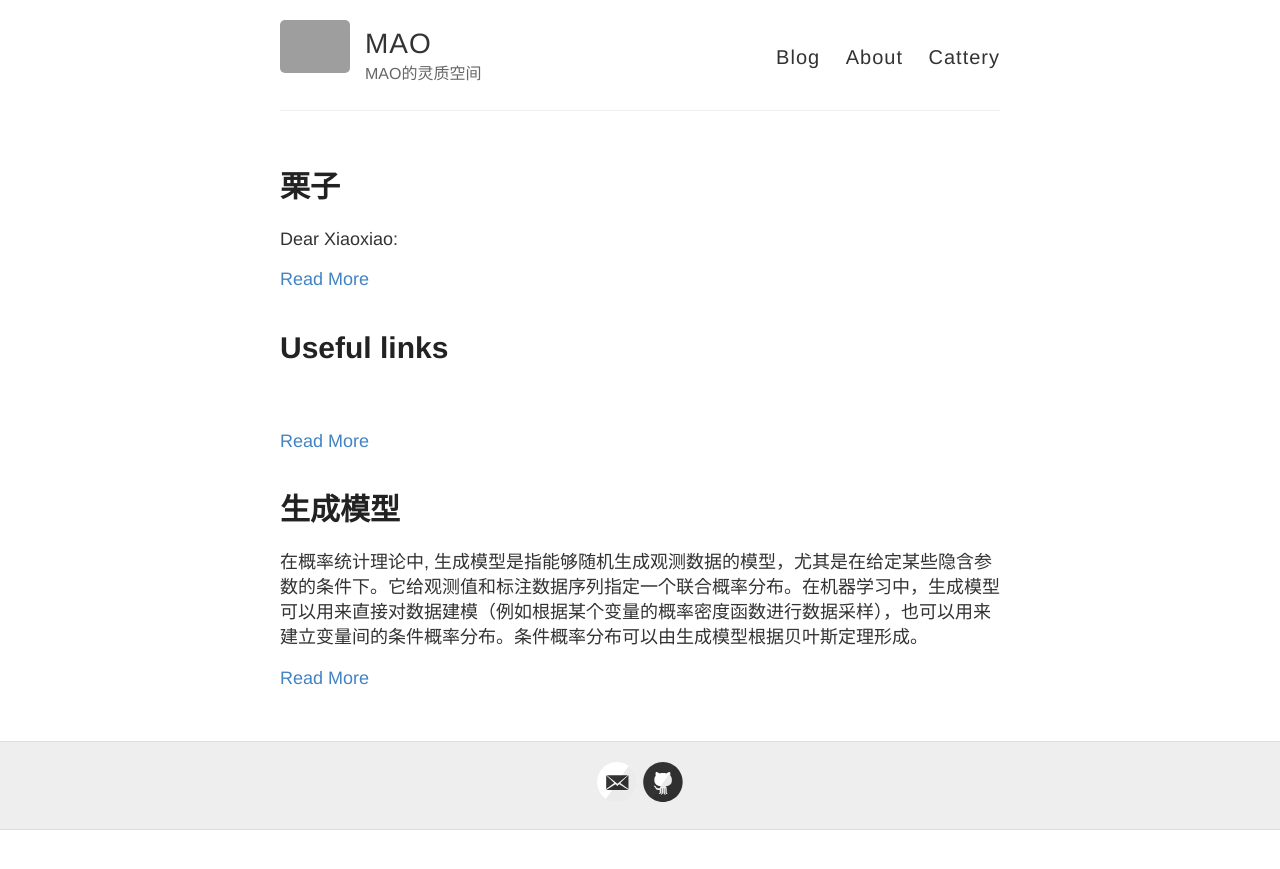
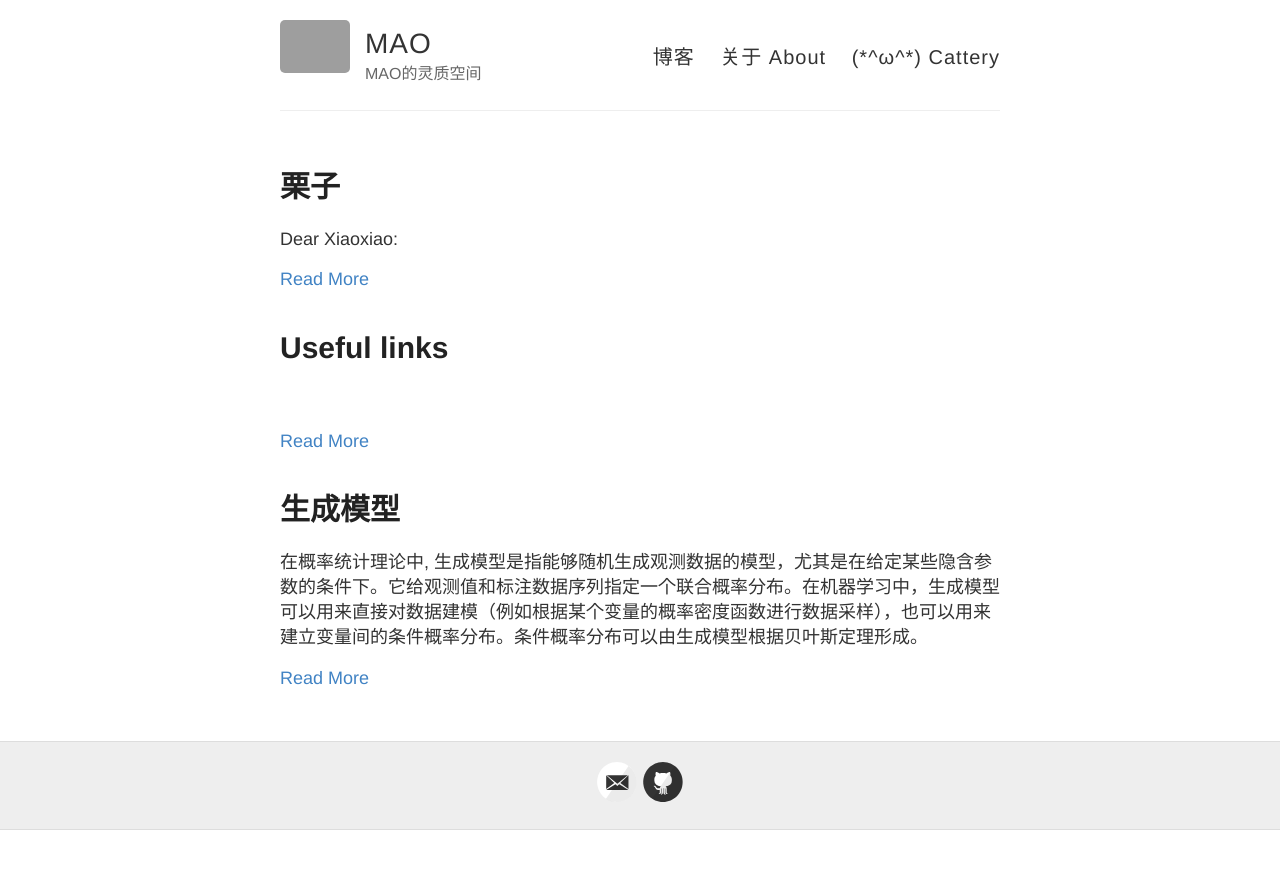
Before and after one commit to RuifMaxx/formalweb, a Jekyll site: the page built from cattery.md, in a window 1280 px wide. Shown: the top 869 px of the page. Built offline with Jekyll 4.4.1, drawn with Linux system fonts in a browser that asks for light colours; our own code applies the rules of GitHub Pages for plain Markdown files; grey boxes are pictures that could not be loaded.

Commit message:
Update default.html

```diff
--- a/_layouts/default.html
+++ b/_layouts/default.html
@@ -26,9 +26,9 @@
             <p class="site-description">{{ site.description }}</p>
           </div>
           <nav>
-            <a href="{{ site.baseurl }}/">Blog</a>
-            <a href="{{ site.baseurl }}/about">About</a>
-            <a href="{{ site.baseurl }}/cattery">Cattery</a>
+            <a href="{{ site.baseurl }}/">博客</a>
+            <a href="{{ site.baseurl }}/about">关于 About</a>
+            <a href="{{ site.baseurl }}/cattery">(*^ω^*) Cattery</a>
           </nav>
         </header>
       </div>
```
